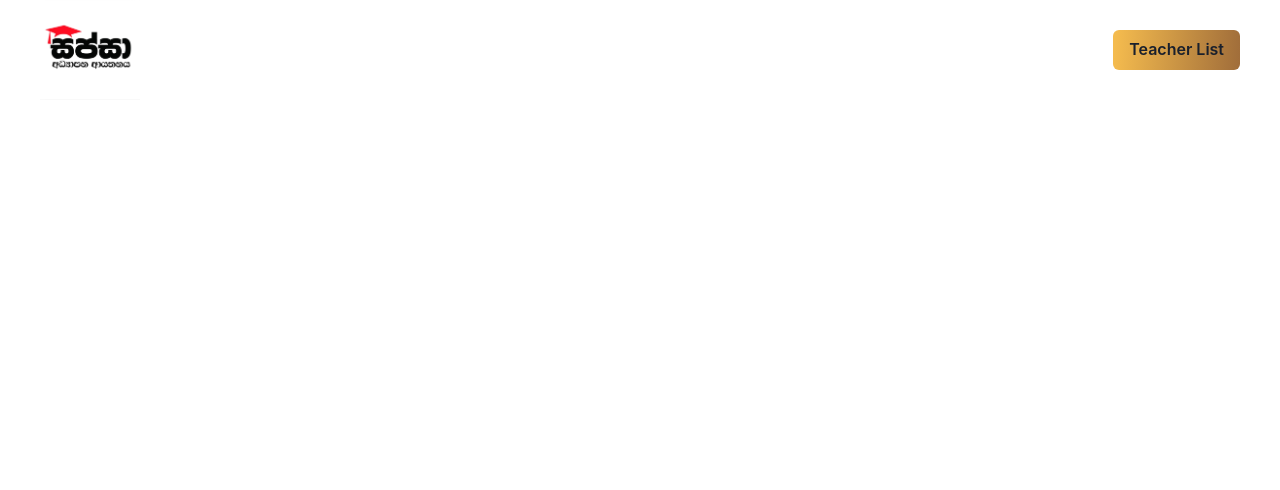
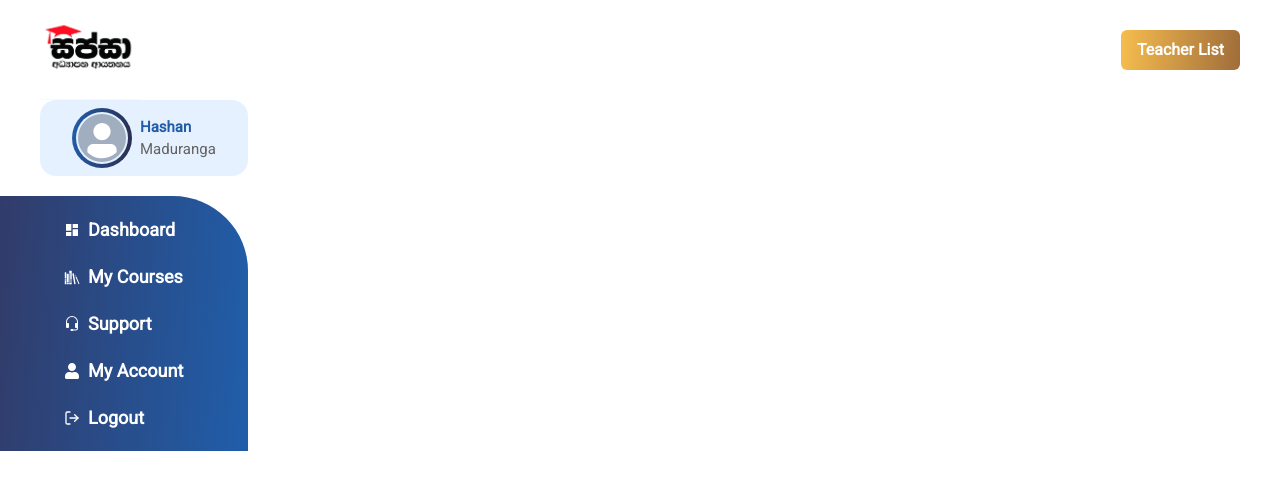
Before and after one commit to sachin96Boy/tution-class-frontend, a React (Create React App) app: page / in a window 1280 px wide. Shown: the top 490 px of the page. Built offline with nearby package versions, Linux system fonts and the light colour scheme.

Commit message:
update: side bar

```diff
--- a/package.json
+++ b/package.json
@@ -6,6 +6,7 @@
     "@chakra-ui/react": "^2.0.2",
     "@emotion/react": "^11.9.0",
     "@emotion/styled": "^11.8.1",
+    "@fontsource/noto-sans-sinhala": "^4.5.9",
     "@fontsource/roboto": "^4.5.7",
     "@testing-library/jest-dom": "^5.16.4",
     "@testing-library/react": "^13.2.0",
@@ -17,6 +18,8 @@
     "framer-motion": "^6.3.3",
     "react": "^18.1.0",
     "react-dom": "^18.1.0",
+    "react-icons": "^4.4.0",
+    "react-router-dom": "^6.3.0",
     "react-scripts": "5.0.1",
     "typescript": "^4.6.4",
     "web-vitals": "^2.1.4"
--- a/src/App.tsx
+++ b/src/App.tsx
@@ -1,11 +1,43 @@
+import { Box } from "@chakra-ui/react";
 import React from "react";
+import { BrowserRouter as Router, Route, Routes } from "react-router-dom";
 import Header from "./components/header/Header";
+import SideBar from "./components/sidebar/SideBar";
 
 function App() {
   return (
-    <>
-      <Header />
-    </>
+    <Router>
+      <Box
+        className="PageBody"
+        overflow={"hidden"}
+        display="flex"
+        flexDirection={"column"}
+        w="full"
+        h={"100vh"}
+      >
+        <Header />
+        <Box
+          className="containerNew"
+          display={"flex"}
+          flex="1"
+          overflow={"hidden"}
+          w="100vw"
+        >
+          {/* add sidebar component Here*/}
+          <SideBar />
+          <Box
+            className="otherSection"
+            display={"flex"}
+            flex="1"
+            overflowY={"auto"}
+          >
+            <Routes>
+              {/* add different routes that need to be loade for different pages */}
+            </Routes>
+          </Box>
+        </Box>
+      </Box>
+    </Router>
   );
 }
 
--- a/src/components/header/Header.tsx
+++ b/src/components/header/Header.tsx
@@ -4,7 +4,13 @@ import Header_Logo from "../../assets/header/logos/Sipsa_logo.png";
 
 function Header() {
   return (
-    <Box backgroundColor={"white"} top="0" position={"sticky"} w="full">
+    <Box
+      backgroundColor={"white"}
+      top="0"
+      position={"sticky"}
+      w="full"
+      h={"100px"}
+    >
       <Flex align={"center"} justify="space-between" mx={10}>
         <Box className="class-logo">
           <Image
@@ -18,8 +24,14 @@ function Header() {
           <Button
             border={"10px"}
             bg="linear-gradient(94.16deg, #F4BB4E 2.33%, #A06D3A 100%)"
+            _hover={{
+              background:
+                "linear-gradient(193deg, rgba(244,187,78,1) 0%, rgba(160,109,58,1) 100%)",
+            }}
           >
-            <Text>Teacher List</Text>
+            <Text fontFamily={"body"} color="white">
+              Teacher List
+            </Text>
           </Button>
         </Box>
       </Flex>
--- /dev/null
+++ b/src/components/sidebar/SideBar.tsx
@@ -0,0 +1,246 @@
+import { Avatar, Box, Flex, Text } from "@chakra-ui/react";
+import React, { useState } from "react";
+import { MdDashboard } from "react-icons/md";
+import { GiBookshelf } from "react-icons/gi";
+import { BsHeadset } from "react-icons/bs";
+import { FaUser } from "react-icons/fa";
+import { FiLogOut } from "react-icons/fi";
+
+function SideBar() {
+  const [dashboard, setDashboard] = useState(false);
+  const [mycourse, setMyCourse] = useState(false);
+  const [support, setSupport] = useState(false);
+  const [myAccount, setMyAccount] = useState(false);
+  const [logOut, setLogout] = useState(false);
+  return (
+    <Box bg={"white"} h="calc(100vh-100px)">
+      <Flex direction={"column"} gap={5}>
+        <Box
+          className="profileViwer"
+          bg={"#E6F1FF"}
+          rounded="2xl"
+          border="20px"
+          ml={10}
+        >
+          <Flex align={"center"} justify="center" gap={2} mx={8} my={2}>
+            <Box
+              className="Avater-box"
+              rounded={"full"}
+              bg="linear-gradient(94.5deg, #205EAA 0.53%, #2B2D4E 99.79%)"
+              p={"4px"}
+            >
+              <Box rounded={"full"} bg={"#E6F1FF"} p={"2px"}>
+                <Avatar />
+              </Box>
+            </Box>
+
+            <Flex direction={"column"}>
+              <Text
+                fontFamily={"body"}
+                color="#215DA7"
+                fontSize={"15px"}
+                fontWeight="bold"
+              >
+                Hashan
+              </Text>
+              <Text
+                fontFamily={"body"}
+                color="#636363"
+                fontSize={"15px"}
+                fontWeight="normal"
+              >
+                Maduranga
+              </Text>
+            </Flex>
+          </Flex>
+        </Box>
+        <Box
+          className="menu-section"
+          borderTopRightRadius={"75px"}
+          bg="linear-gradient(94.5deg, #313C6A 0.53%, #205EAA 99.79%)"
+          h={"full"}
+        >
+          <Flex
+            align={"start"}
+            gap={5}
+            justify="center"
+            flexDirection={"column"}
+            ml={16}
+            my={5}
+          >
+            <Flex
+              align={"center"}
+              justify="center"
+              color="white"
+              _hover={{
+                color: "#F4BB4E",
+                cursor: "pointer",
+                fontcolor: "#F4BB4E",
+              }}
+              bg={
+                dashboard
+                  ? "linear-gradient(90deg, #0776FF 0%, #225498 100%)"
+                  : ""
+              }
+              onClick={() => {
+                setDashboard(!dashboard);
+                setMyCourse(false);
+                setSupport(false);
+                setMyAccount(false);
+                setLogout(false);
+              }}
+            >
+              <MdDashboard />
+              <Text
+                color={"white"}
+                ml={2}
+                fontFamily={"body"}
+                fontSize="18px"
+                fontWeight={"600"}
+                _hover={{ color: "#F4BB4E" }}
+              >
+                Dashboard
+              </Text>
+            </Flex>
+            <Flex
+              align={"center"}
+              justify="center"
+              color="white"
+              _hover={{
+                color: "#F4BB4E",
+                cursor: "pointer",
+                fontcolor: "#F4BB4E",
+              }}
+              bg={
+                mycourse
+                  ? "linear-gradient(90deg, #0776FF 0%, #225498 100%)"
+                  : ""
+              }
+              onClick={() => {
+                setMyCourse(!mycourse);
+                setDashboard(false);
+                setSupport(false);
+                setMyAccount(false);
+                setLogout(false);
+              }}
+            >
+              <GiBookshelf />
+              <Text
+                color={"white"}
+                ml={2}
+                fontFamily={"body"}
+                fontSize="18px"
+                fontWeight={"600"}
+                _hover={{ color: "#F4BB4E" }}
+              >
+                My Courses
+              </Text>
+            </Flex>
+            <Flex
+              align={"center"}
+              justify="center"
+              color="white"
+              _hover={{
+                color: "#F4BB4E",
+                cursor: "pointer",
+                fontcolor: "#F4BB4E",
+              }}
+              bg={
+                support
+                  ? "linear-gradient(90deg, #0776FF 0%, #225498 100%)"
+                  : ""
+              }
+              onClick={() => {
+                setSupport(!support);
+                setDashboard(false);
+                setMyCourse(false);
+                setMyAccount(false);
+                setLogout(false);
+              }}
+            >
+              <BsHeadset />
+              <Text
+                color={"white"}
+                ml={2}
+                fontFamily={"body"}
+                fontSize="18px"
+                fontWeight={"600"}
+                _hover={{ color: "#F4BB4E" }}
+              >
+                Support
+              </Text>
+            </Flex>
+            <Flex
+              align={"center"}
+              justify="center"
+              color="white"
+              _hover={{
+                color: "#F4BB4E",
+                cursor: "pointer",
+                fontcolor: "#F4BB4E",
+              }}
+              bg={
+                myAccount
+                  ? "linear-gradient(90deg, #0776FF 0%, #225498 100%)"
+                  : ""
+              }
+              onClick={() => {
+                setMyAccount(!myAccount);
+                setDashboard(false);
+                setMyCourse(false);
+                setSupport(false);
+                setLogout(false);
+              }}
+            >
+              <FaUser />
+              <Text
+                color={"white"}
+                ml={2}
+                fontFamily={"body"}
+                fontSize="18px"
+                fontWeight={"600"}
+                _hover={{ color: "#F4BB4E" }}
+              >
+                My Account
+              </Text>
+            </Flex>
+            <Flex
+              align={"center"}
+              justify="center"
+              color="white"
+              _hover={{
+                color: "#F4BB4E",
+                cursor: "pointer",
+                fontcolor: "#F4BB4E",
+              }}
+              bg={
+                logOut ? "linear-gradient(90deg, #0776FF 0%, #225498 100%)" : ""
+              }
+              onClick={() => {
+                setLogout(!logOut);
+                setDashboard(false);
+                setMyCourse(false);
+                setSupport(false);
+                setMyAccount(false);
+              }}
+            >
+              <FiLogOut />
+              <Text
+                color={"white"}
+                ml={2}
+                fontFamily={"body"}
+                fontSize="18px"
+                fontWeight={"600"}
+                _hover={{ color: "#F4BB4E" }}
+              >
+                Logout
+              </Text>
+            </Flex>
+          </Flex>
+        </Box>
+      </Flex>
+    </Box>
+  );
+}
+
+export default SideBar;
--- /dev/null
+++ b/src/extendTheme.tsx
@@ -0,0 +1,17 @@
+import { extendTheme } from "@chakra-ui/react";
+import { theme } from "@chakra-ui/react";
+import "@fontsource/roboto";
+import "@fontsource/noto-sans-sinhala";
+
+const customTheme = extendTheme(
+  {
+    fonts: {
+      body: "Roboto, system-ui, sans-serif",
+      heading: "Roboto, system-ui, sans-serif",
+      sinhala: "Noto Sans Sinhala, sans-serif",
+    },
+  },
+  theme
+);
+
+export default customTheme;
--- a/src/index.tsx
+++ b/src/index.tsx
@@ -3,13 +3,14 @@ import ReactDOM from "react-dom/client";
 import App from "./App";
 import reportWebVitals from "./reportWebVitals";
 import { ChakraProvider, theme } from "@chakra-ui/react";
+import customTheme from "./extendTheme";
 
 const root = ReactDOM.createRoot(
   document.getElementById("root") as HTMLElement
 );
 root.render(
   <React.StrictMode>
-    <ChakraProvider theme={theme}>
+    <ChakraProvider theme={customTheme}>
       <App />
     </ChakraProvider>
   </React.StrictMode>
```
Also changed, not shown: 1 other file (tests, documents, lock files or other folders).
